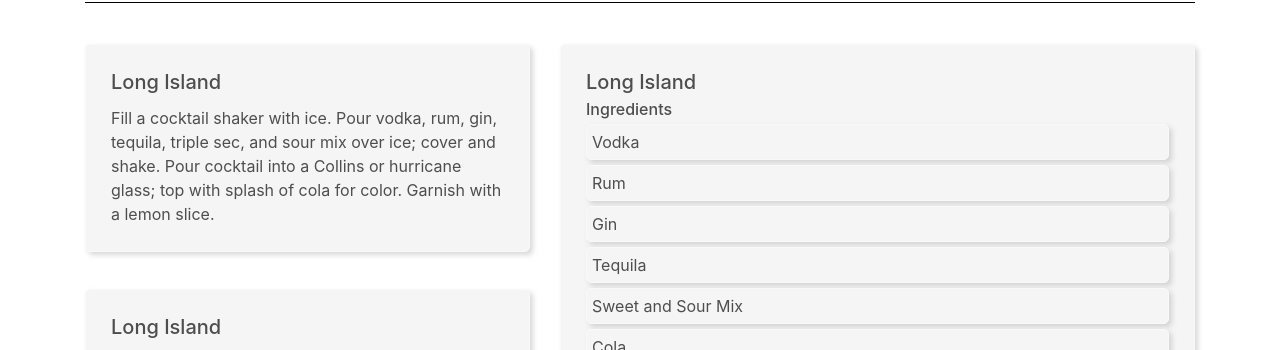
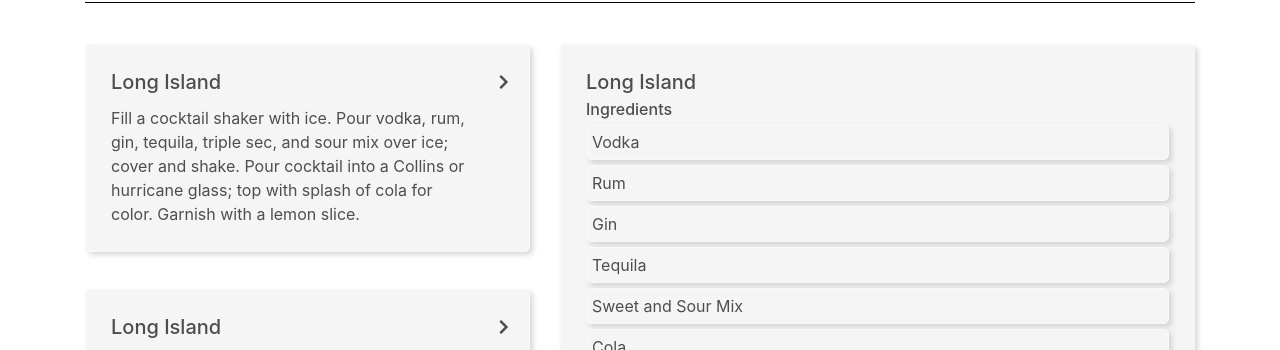
Before and after one commit to amis-3610-WAHNT/project-repo, a React (Create React App) app: page / in a window 1280 px wide. Shown: the part 450-800 px from the top of the page. Built offline with nearby package versions, Linux system fonts and the light colour scheme.

Commit message:
literally just the arrow

```diff
--- a/src/MainIcons/IconCard.js
+++ b/src/MainIcons/IconCard.js
@@ -1,12 +1,21 @@
 import React from "react";
 import { Card } from "react-bootstrap";
+import { MDBIcon } from "mdbreact";
+import {Container, Row, Col} from "react-bootstrap";
 
 export default function IconsCard(props) {
     return (
             <Card border="light">
                 <Card.Body>
-                    <Card.Title>{props.cocktail.name}</Card.Title>
-                    <Card.Text>{props.cocktail.directions}</Card.Text>
+                    <Row type="flex">
+                        <Col md={11}>
+                            <Card.Title>{props.cocktail.name}</Card.Title>
+                            <Card.Text>{props.cocktail.directions}</Card.Text>
+                        </Col>
+                        <Col md={1}>
+                            <MDBIcon icon="chevron-right" />
+                        </Col>
+                    </Row>
                 </Card.Body>
             </Card>
     );
```
Also changed, not shown: src/MainIcons/Icons.css (line endings or trailing spaces).
